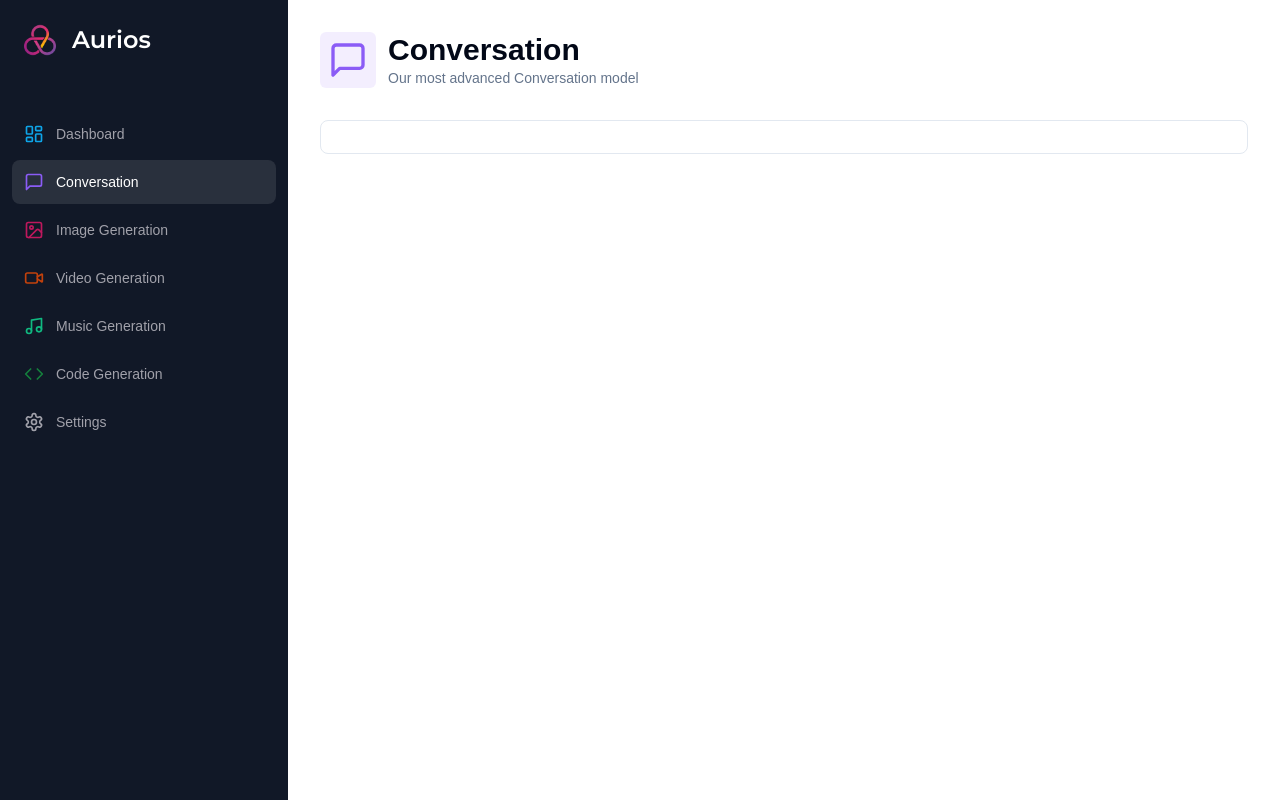
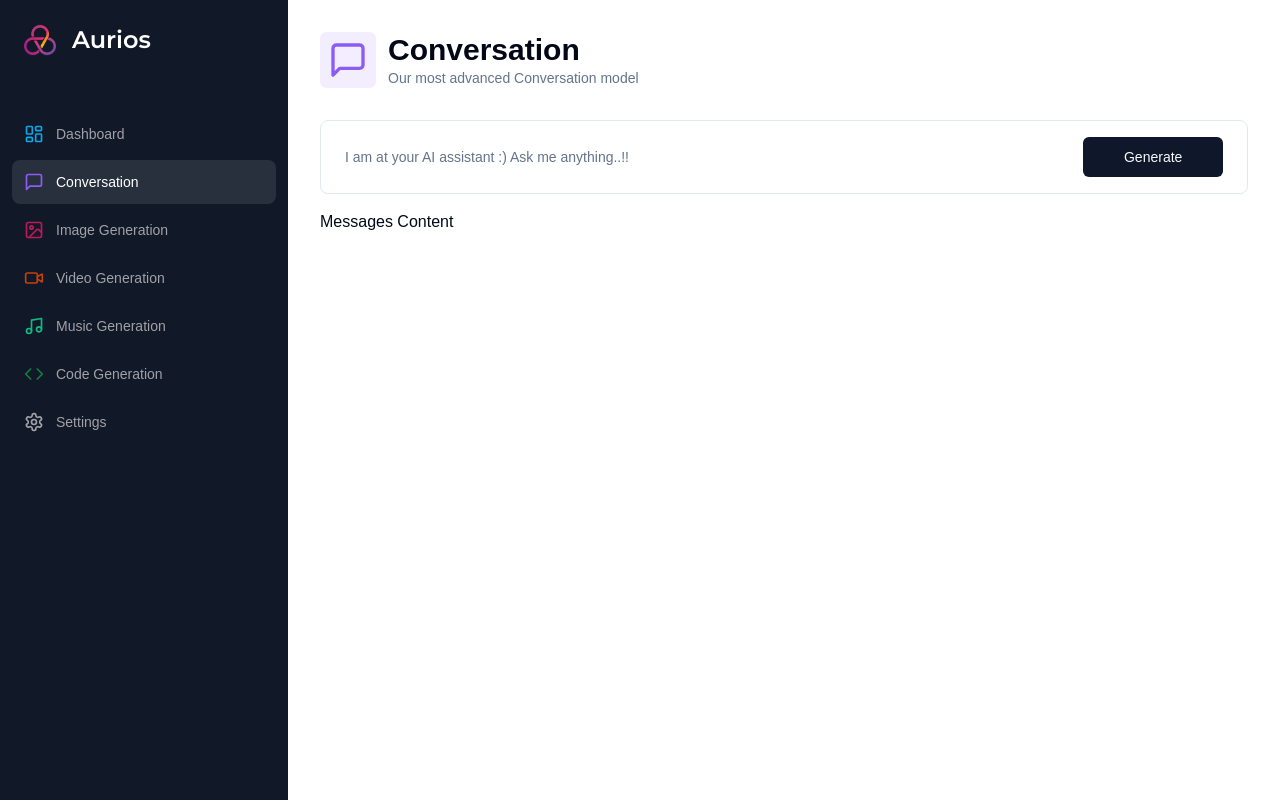
Before and after one commit to awaisnazir08/Aurios, a Next.js app: page /conversation in a window 1280 px wide. Built offline with nearby package versions, Linux system fonts and the light colour scheme.

Commit message:
add form to the conversation page

```diff
--- a/app/(dashboard)/(routes)/conversation/page.tsx
+++ b/app/(dashboard)/(routes)/conversation/page.tsx
@@ -2,12 +2,14 @@
 import * as z from "zod";
 
 import { Heading } from "@/components/ui/heading";
-import { Form } from "@/components/ui/form";
+import { Form, FormControl, FormDescription, FormField, FormItem, FormMessage } from "@/components/ui/form";
 
 import { MessageSquare } from "lucide-react";
 import { useForm } from "react-hook-form";
 import { formSchema } from "./constants";
 import { zodResolver } from "@hookform/resolvers/zod";
+import { Input } from "@/components/ui/input";
+import { Button } from "@/components/ui/button";
 
 const ConversationPage = () => {
     const form = useForm<z.infer<typeof formSchema>>({
@@ -50,9 +52,31 @@
                         gap-2
                         "
                         >
+                            <FormField
+                                name="prompt"
+                                render={({ field }) => (
+                                    <FormItem className="col-span-12 lg:col-span-10">
+                                        <FormControl className="m-0 p-0">
+                                            <Input
+                                                className="border-0 outline-none focus-visible:ring-0 focus-visible:ring-transparent"
+                                                disabled={isLoading}
+                                                placeholder="I am at your AI assistant :) Ask me anything..!!"
+                                                {...field}
+                                            />
+                                        </FormControl>
+                                        <FormMessage />
 
+                                    </FormItem>
+                                )}
+                            />
+                            <Button className="col-span-12 lg:col-span-2 w-full" disabled = {isLoading}>
+                                Generate
+                            </Button>
                         </form>
                     </Form>
+                </div>
+                <div className="space-y-4 mt-4">
+                    Messages Content
                 </div>
             </div>
         </div>
--- /dev/null
+++ b/components/ui/input.tsx
@@ -0,0 +1,25 @@
+import * as React from "react"
+
+import { cn } from "@/lib/utils"
+
+export interface InputProps
+  extends React.InputHTMLAttributes<HTMLInputElement> {}
+
+const Input = React.forwardRef<HTMLInputElement, InputProps>(
+  ({ className, type, ...props }, ref) => {
+    return (
+      <input
+        type={type}
+        className={cn(
+          "flex h-10 w-full rounded-md border border-input bg-background px-3 py-2 text-sm ring-offset-background file:border-0 file:bg-transparent file:text-sm file:font-medium file:text-foreground placeholder:text-muted-foreground focus-visible:outline-none focus-visible:ring-2 focus-visible:ring-ring focus-visible:ring-offset-2 disabled:cursor-not-allowed disabled:opacity-50",
+          className
+        )}
+        ref={ref}
+        {...props}
+      />
+    )
+  }
+)
+Input.displayName = "Input"
+
+export { Input }
```
Lines whose indentation alone changed are shown as unchanged.
